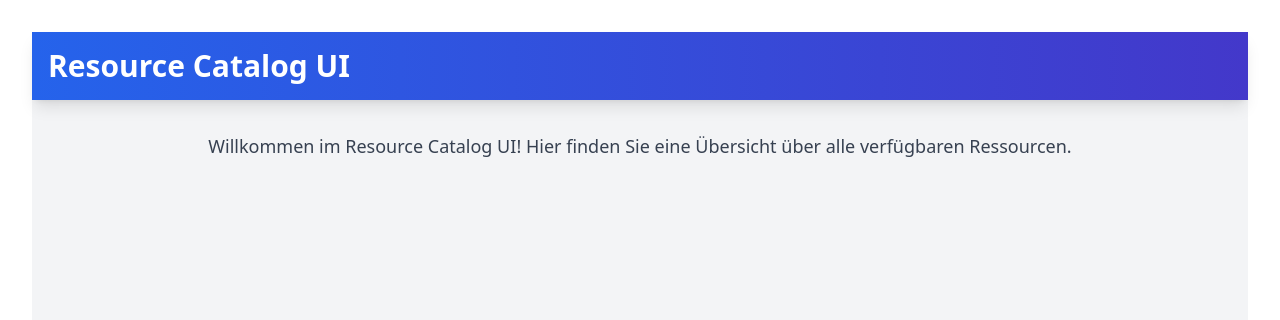
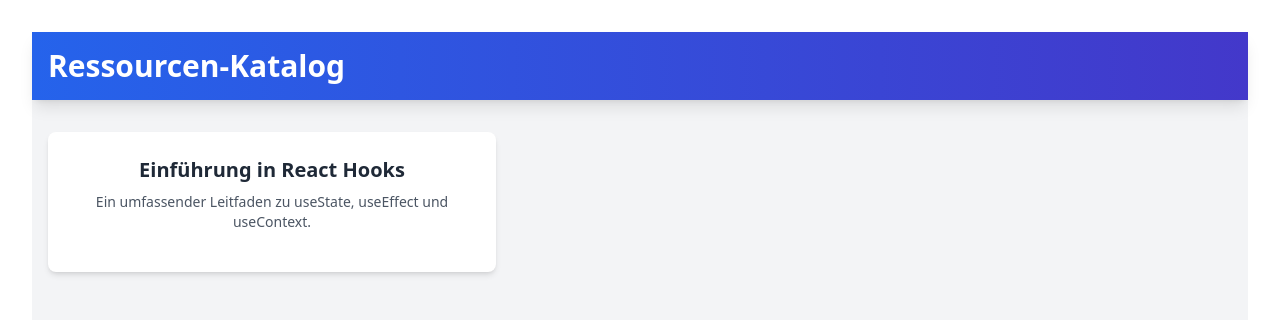
Before and after one commit to Chris-wars/resource-catalog-ui, a React (Vite) app: page / in a window 1280 px wide. Shown: the top 320 px of the page. Built offline with nearby package versions, Linux system fonts and the light colour scheme.

Commit message:
feat(UI-104): ResourceCard Komponente entwickelt

```diff
--- a/src/App.jsx
+++ b/src/App.jsx
@@ -1,28 +1,32 @@
-import { useState } from 'react'
-import reactLogo from './assets/react.svg'
-import viteLogo from '/vite.svg'
 import './App.css'
+import ResourceCard from './components/ResourceCard.jsx'
 
 function App() {
 
+  const dummyResource = {
+    id: 1,
+    title: 'Einführung in React Hooks',
+    description: 'Ein umfassender Leitfaden zu useState, useEffect und useContext.'
+  };
 
   return (
       <div className="min-h-screen bg-gray-100 font-sans antialiased">
         <header className="bg-gradient-to-r from-blue-600 to-indigo-700 p-4 shadow-lg">
           <div className="container mx-auto flex justify-between items-center">
             <h1 className="text-3xl font-extrabold text-white">
-            Resource Catalog UI
+              Ressourcen-Katalog
             </h1>
-          <nav>{/* Hier Kommt die Navigation */}  </nav>
+            <nav>
+              {/* Hier kommt spaeter das Menu. */}
+            </nav>
           </div>
         </header>
 
         <main className="container mx-auto p-4 mt-4">
-        <p className="text-gray-700 text-lg">Willkommen im Resource Catalog UI! Hier finden Sie eine Übersicht über alle verfügbaren Ressourcen.</p>
-
-
+          <div className="max-w-md">
+            <ResourceCard resource={dummyResource} />
+          </div>
         </main>
-
       </div>
   )
 }
--- /dev/null
+++ b/src/components/ResourceCard.jsx
@@ -0,0 +1,16 @@
+import React from "react";
+
+const ResourceCard = ({ resource }) => {
+    if (!resource) {
+        return null;
+    }
+
+    return (
+        <div className="bg-white p-6 rounded-lg shadow-md hover:shadow-xl transition-shadow duration-300">
+            <h2 className="text-xl font-semibold text-gray-800 mb-2">{resource.title}</h2>
+            <p className="text-gray-600 text-sm mb-4">{resource.description}</p>
+        </div>
+    );
+};
+
+export default ResourceCard;
```
Lines whose indentation alone changed are shown as unchanged.
